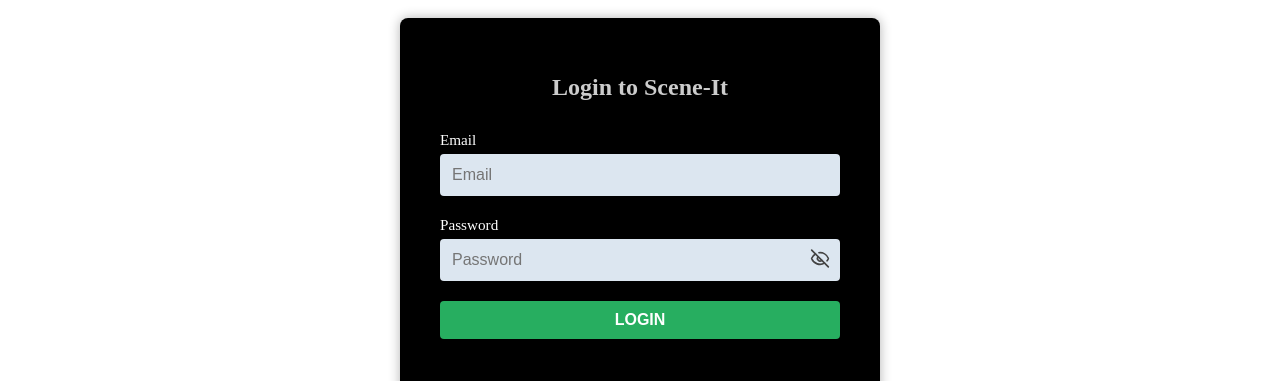
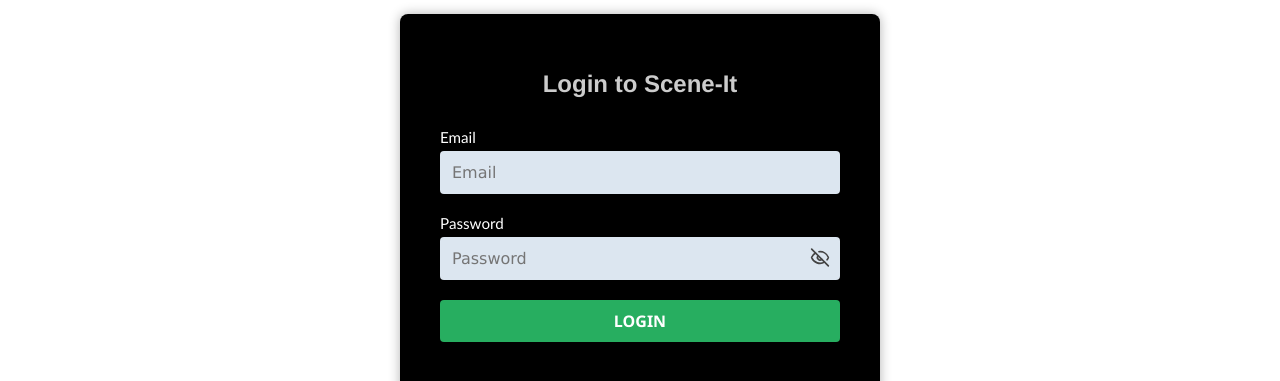
Before and after one commit to Krrithik/AppDev3390-FinalProject, a Vue app in the folder frontend/: page /login in a window 1280 px wide. Shown: the part 366-747 px from the top of the page. Built offline with nearby package versions, Linux system fonts and the light colour scheme; the HTML template or start-up script is replaced by a standard one.

Commit message:
added some fonts in Login Page

```diff
--- a/frontend/src/views/LoginPage.vue
+++ b/frontend/src/views/LoginPage.vue
@@ -138,6 +138,7 @@ onMounted(() => {
    font-size: 1.5rem;
    text-align: center;
    margin-bottom: 10px;
+   font-family:'Franklin Gothic Medium', 'Arial Narrow', Arial, sans-serif;
 }
 
 .inputGroup {
@@ -153,6 +154,7 @@ onMounted(() => {
    margin-bottom: 5px;
    font-size: 0.95rem;
    font-weight: 500;
+   font-family:'Gill Sans', 'Gill Sans MT', Calibri, 'Trebuchet MS', sans-serif;
 }
 
 .passwordInputWrapper {
@@ -168,6 +170,7 @@ onMounted(() => {
    background-color: #dce6f0;
    width: 100%;
    box-sizing: border-box;
+   font-family:Verdana, Geneva, Tahoma, sans-serif;
 }
 
 .passwordInputWrapper .loginInput {
@@ -206,6 +209,7 @@ onMounted(() => {
    cursor: pointer;
    width: 400px;
    transition: background-color 0.3s ease;
+   font-family:'Segoe UI', Tahoma, Geneva, Verdana, sans-serif;
 }
 
 .loginButton:hover {
```
